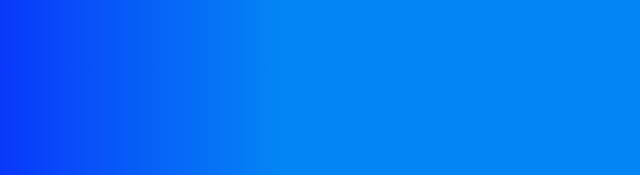
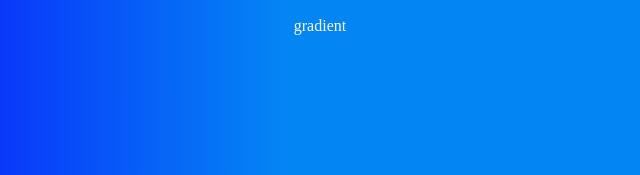
Before and after one commit to SaiPrasanthVuriti-09/assignment, a plain HTML site: page index.html in a window 1280 px wide. Shown: the part 520-695 px from the top of the page, 320-960 px from the left. Drawn offline with Linux system fonts and the light colour scheme.

Commit message:
Update index.html

```diff
--- a/index.html
+++ b/index.html
@@ -10,6 +10,7 @@
   <div class="box">
     <h1>change background to anathor color grandient</h1>
     <button id="button">change gradient</button>
+    <p>gradient</p>
   </div>
 
     <script src="index.js"></script>
```
